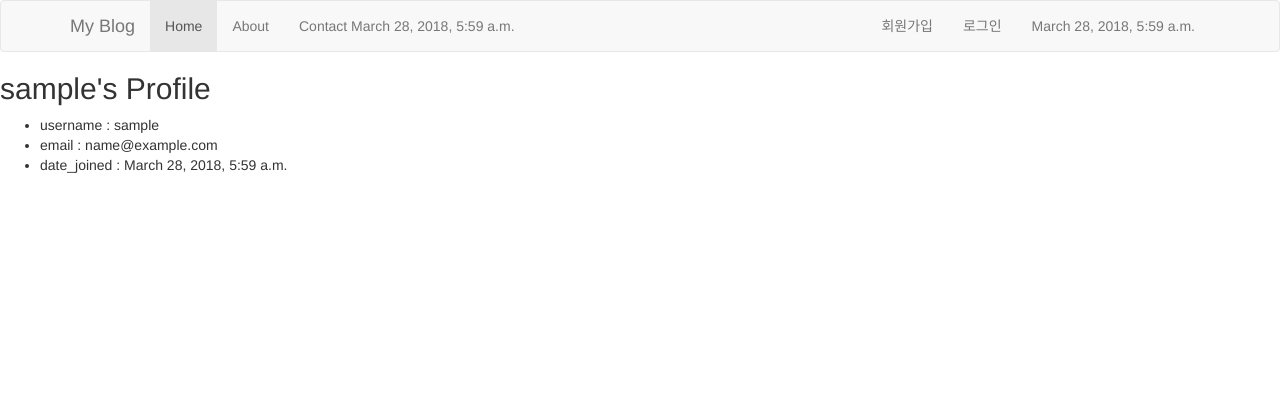
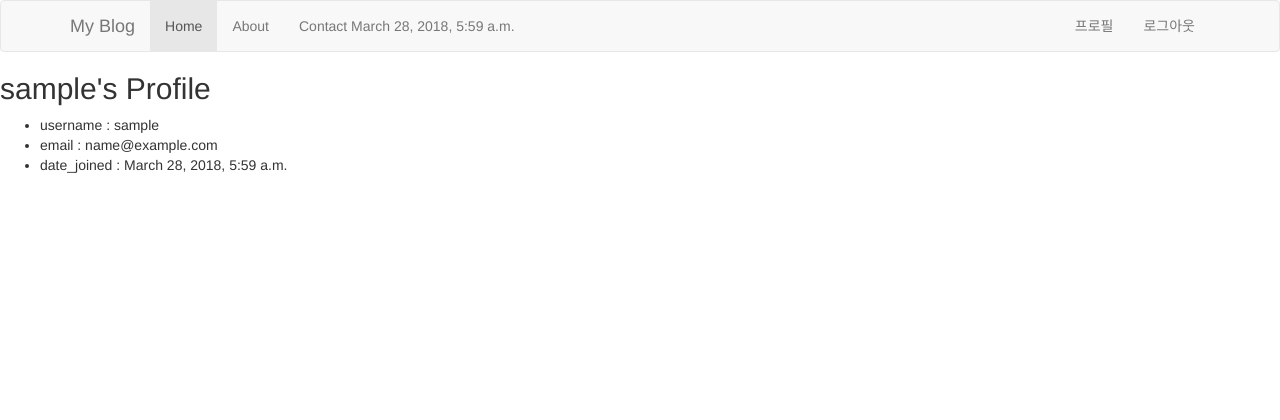
Before and after one commit to klee2017/django_practice, a Django app: page /accounts/profile/ in a window 1280 px wide. Shown: the top 420 px of the page. Run offline with Django 3.2, Linux system fonts and the light colour scheme; the visitor is signed in with stand-in values (Sample User, id 1); parts of the project's set-up code (start-up, migrations or seed data) failed here and were passed over; some libraries are stand-ins or nearby versions.

Commit message:
로그인/로그아웃 구현

```diff
--- a/play_with_django/accounts/urls.py
+++ b/play_with_django/accounts/urls.py
@@ -1,8 +1,12 @@
+from django.conf import settings
 from django.conf.urls import url
+from django.contrib.auth import views as auth_views
 
 from . import views
 
 urlpatterns = [
     url(r'^signup/$', views.signup, name='signup'),
-    url(r'^profile/$', views.profile),
+    url(r'^login/$', auth_views.login, name='login', kwargs={'template_name': 'accounts/login_form.html'}),
+    url(r'^logout/$', auth_views.logout, name='logout', kwargs={'next_page': settings.LOGIN_URL}),
+    url(r'^profile/$', views.profile, name='profile'),
 ]
--- a/play_with_django/accounts/views.py
+++ b/play_with_django/accounts/views.py
@@ -8,7 +8,7 @@ def signup(request):
         form = UserCreationForm(request.POST)
         if form.is_valid():
             user = form.save()
-            return redirect(settings.LOGIN_URL)     # default : "/accounts/login/"
+            return redirect(settings.LOGIN_URL)  # default : "/accounts/login/"
     else:
         form = UserCreationForm()
     return render(request, 'accounts/signup_form.html', {'form': form, })
--- a/play_with_django/config/templates/layout.html
+++ b/play_with_django/config/templates/layout.html
@@ -35,9 +35,13 @@
                 <li><a href="#">Contact {{ current_datetime }}</a></li>
             </ul>
             <ul class="nav navbar-nav navbar-right">
-                <li><a href="#">회원가입</a></li>
-                <li><a href="#">로그인</a></li>
-                <li><a href="">{{ user.date_joined }}</a></li>
+                {% if not user.is_authenticated %}
+                    <li><a href="{% url 'accounts:signup' %}">회원가입</a></li>
+                    <li><a href="{% url 'accounts:login' %}">로그인</a></li>
+                {% else %}
+                    <li><a href="{% url 'accounts:profile' %}">프로필</a></li>
+                    <li><a href="{% url 'accounts:logout' %}">로그아웃</a></li>
+                {% endif %}
             </ul>
         </div>
     </div>
```
Also changed, not shown: play_with_django/accounts/templates/accounts/login_form.html (added, +7 -0 lines).
